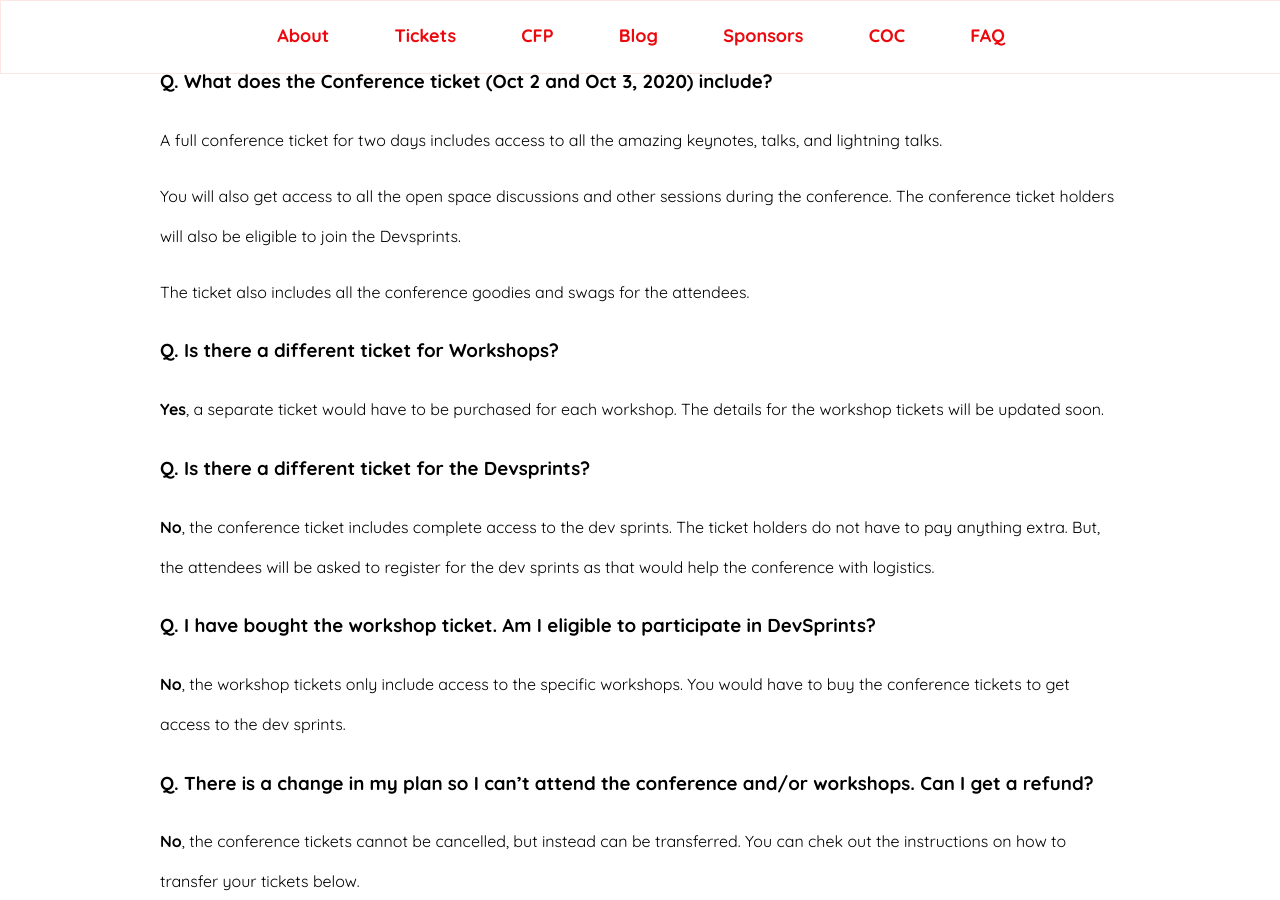
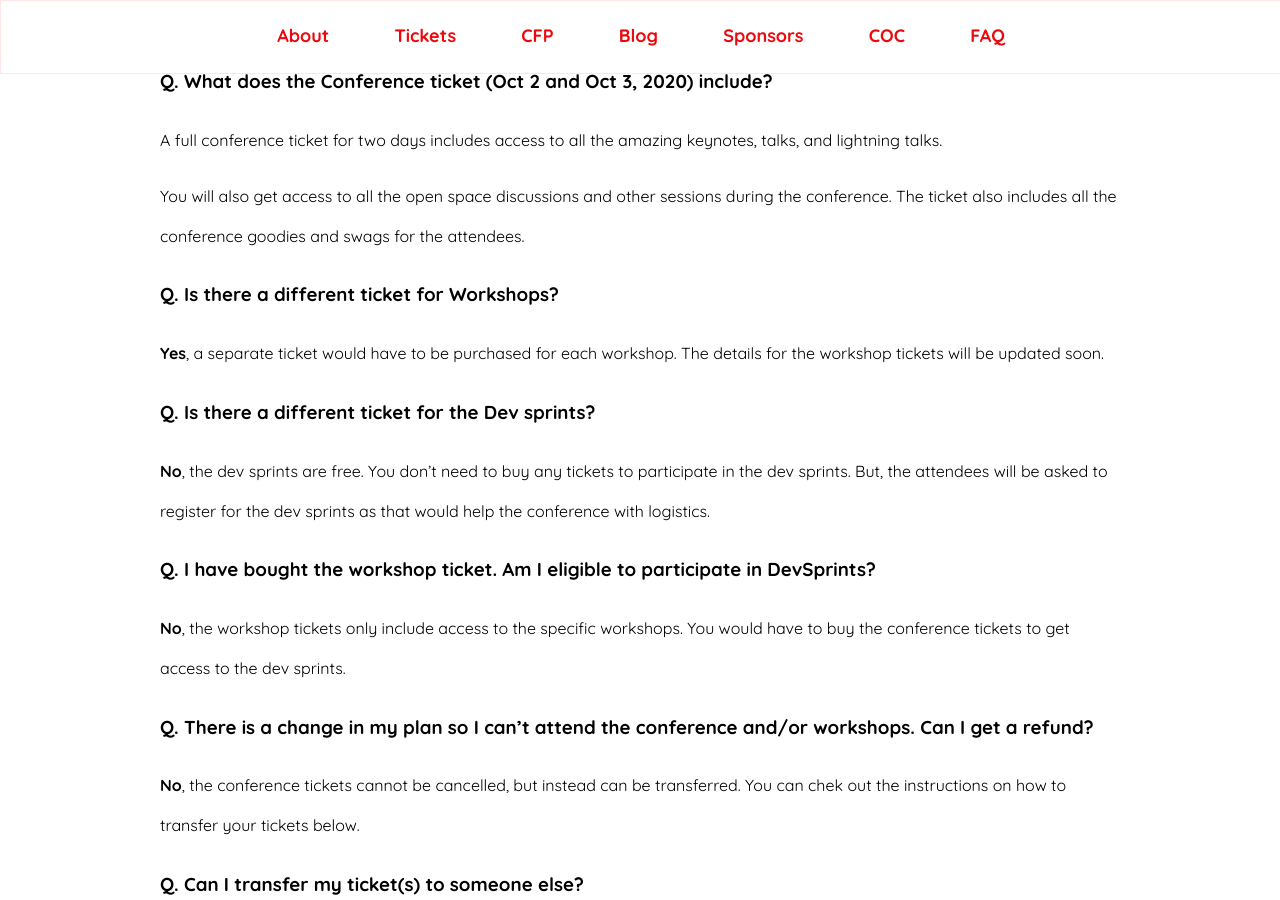
Before and after one commit to pythonindia/inpycon2020, a Jekyll site: the page built from faq/index.md, in a window 1280 px wide and 900 px high, scrolled down 1547 px. Built offline with Jekyll 4.4.1, drawn with Linux system fonts in a browser that asks for light colours.

Commit message:
Updated devsprint information in FAQs

```diff
--- a/faq/index.md
+++ b/faq/index.md
@@ -51,17 +51,15 @@ Here is a beautiful article by [Jesse Noller](https://twitter.com/jessenoller) a
 
 A full conference ticket for two days includes access to all the amazing keynotes, talks, and lightning talks.
 
-You will also get access to all the open space discussions and other sessions during the conference. The conference ticket holders will also be eligible to join the Devsprints.
-
-The ticket also includes all the conference goodies and swags for the attendees.
+You will also get access to all the open space discussions and other sessions during the conference. The ticket also includes all the conference goodies and swags for the attendees.
 
 ### Q. Is there a different ticket for Workshops?
 
 **Yes**, a separate ticket would have to be purchased for each workshop. The details for the workshop tickets will be updated soon.
 
-### Q. Is there a different ticket for the Devsprints?
+### Q. Is there a different ticket for the Dev sprints?
 
-**No**, the conference ticket includes complete access to the dev sprints. The ticket holders do not have to pay anything extra. But, the attendees will be asked to register for the dev sprints as that would help the conference with logistics.
+**No**, the dev sprints are free. You don't need to buy any tickets to participate in the dev sprints. But, the attendees will be asked to register for the dev sprints as that would help the conference with logistics.
 
 ### Q. I have bought the workshop ticket. Am I eligible to participate in DevSprints?
 
```
